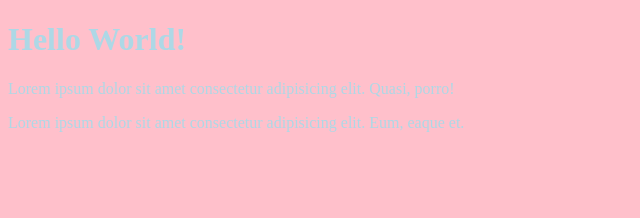
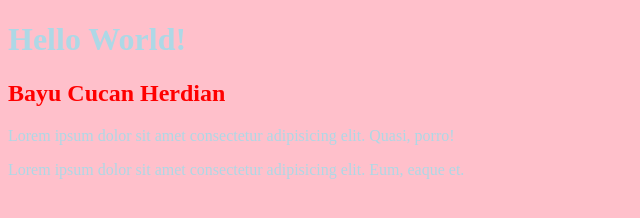
Before and after one commit to bayucucanh/coba_ITW, a plain HTML site: page index.html in a window 1280 px wide. Shown: the whole page, without its empty margins (0-640 px from the left). Drawn offline with Linux system fonts and the light colour scheme.

Commit message:
nambahin h2 dan ngasih warna merah

```diff
--- a/index.html
+++ b/index.html
@@ -11,6 +11,7 @@
 <body>
 
     <h1>Hello World!</h1>
+    <h2>Bayu Cucan Herdian</h2>
     <p>Lorem ipsum dolor sit amet consectetur adipisicing elit. Quasi, porro!</p>
     <p>Lorem ipsum dolor sit amet consectetur adipisicing elit. Eum, eaque et.</p>
 
--- a/style.css
+++ b/style.css
@@ -2,3 +2,7 @@ body {
     background-color: pink;
     color: lightblue;
 }
+
+h2 {
+    color: red;
+}
```
